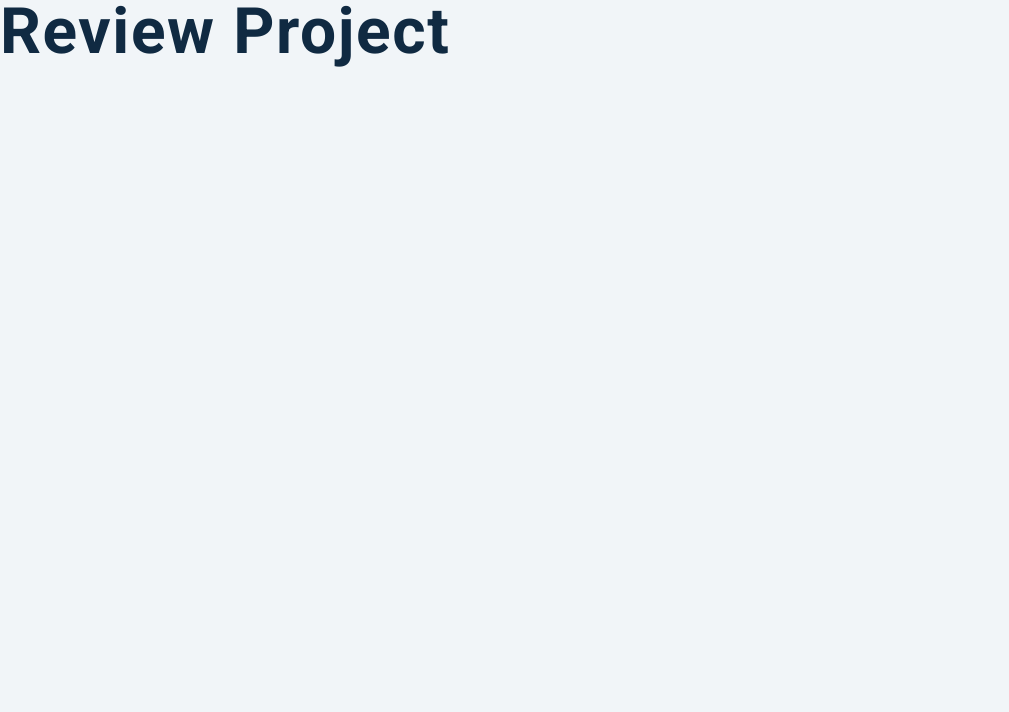
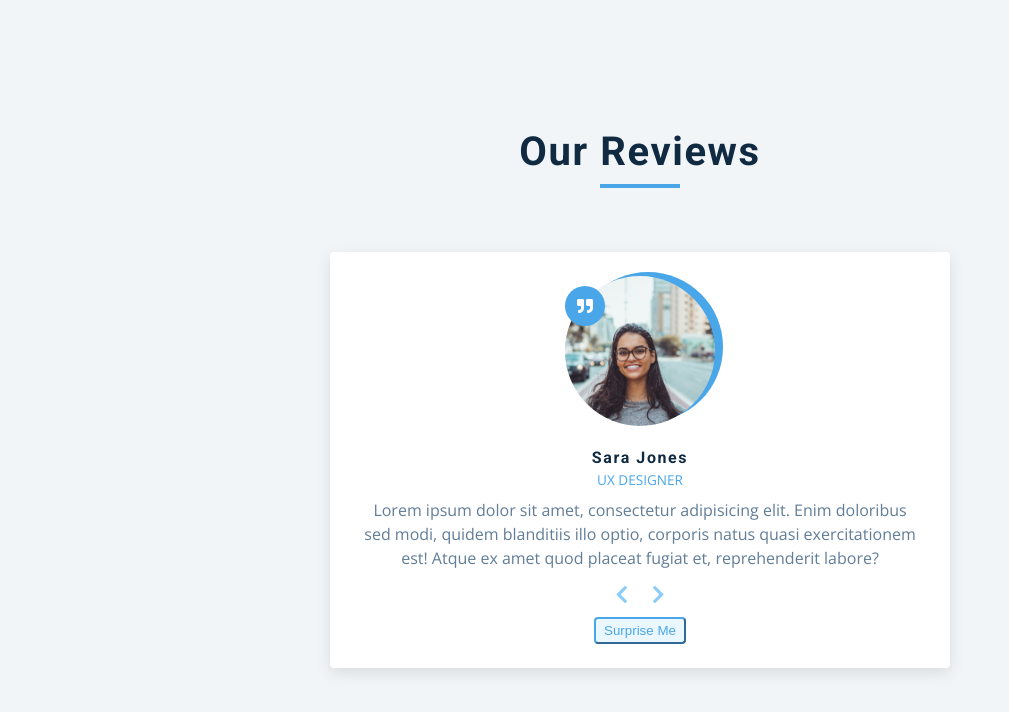
Before and after one commit to SpirituS96/reviews, a plain HTML site: page index.html in a window 1280 px wide. Shown: the whole page, without its empty margins (0-1009 px from the left). Drawn offline with nearby package versions, Linux system fonts and the light colour scheme.

Commit message:
add review container

```diff
--- a/index.html
+++ b/index.html
@@ -3,7 +3,7 @@
   <head>
     <meta charset="UTF-8" />
     <meta name="viewport" content="width=device-width, initial-scale=1.0" />
-    <title>Starter</title>
+    <title>Reviews</title>
     <!-- font-awesome -->
     <link
       rel="stylesheet"
@@ -14,7 +14,40 @@
     <link rel="stylesheet" href="styles.css" />
   </head>
   <body>
-    <h1>review project</h1>
+    <main>
+      <section class="container">
+        <!-- title -->
+        <div class="title">
+          <h2>our reviews</h2>
+          <div class="underline"></div>
+        </div>
+        <!-- review -->
+        <article class="review">
+          <div class="img-container">
+            <img src="./person-1.jpeg" id="person-img" alt="person image" />
+          </div>
+          <h4 id="author">sara jones</h4>
+          <p id="job">ux designer</p>
+          <p id="info">
+            Lorem ipsum dolor sit amet, consectetur adipisicing elit. Enim
+            doloribus sed modi, quidem blanditiis illo optio, corporis natus
+            quasi exercitationem est! Atque ex amet quod placeat fugiat et,
+            reprehenderit labore?
+          </p>
+          <!-- prev next buttons -->
+          <div class="button-container">
+            <button class="prev-btn">
+              <i class="fas fa-chevron-left"></i>
+            </button>
+            <button class="next-btn">
+              <i class="fas fa-chevron-right"></i>
+            </button>
+          </div>
+          <!-- random button -->
+          <button class="random-btn">surprise me</button>
+        </article>
+      </section>
+    </main>
     <!-- javascript -->
     <script src="app.js"></script>
   </body>
```
